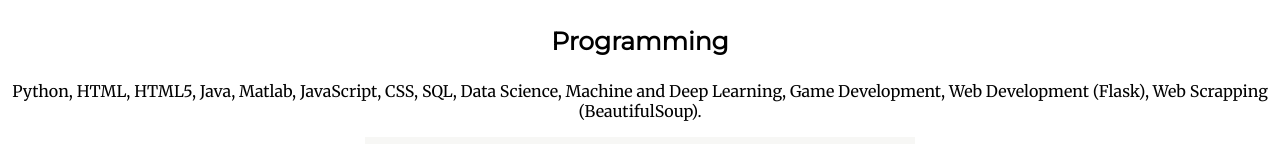
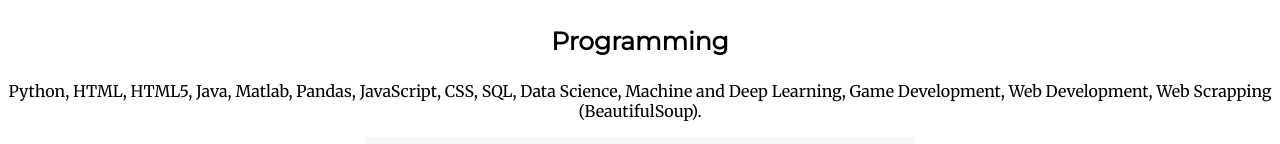
Before and after one commit to msimao96/CV, a plain HTML site: page index.html in a window 1280 px wide. Shown: the part 1612-1756 px from the top of the page. Drawn offline with Linux system fonts and the light colour scheme.

Commit message:
Update index.html

```diff
--- a/index.html
+++ b/index.html
@@ -36,7 +36,7 @@
         <div class="skill-row">
           <img class="programming_skills_pic" src="CSS - My Site Images\63216-programming-computer-kata-software-technology-developer.png" alt="skills_image">
           <h3>Programming</h3>
-          <p>Python,  HTML,  HTML5,  Java,  Matlab,  JavaScript,  CSS,  SQL,  Data Science,  Machine and Deep Learning,  Game Development,  Web Development (Flask),  Web Scrapping (BeautifulSoup).</p>
+          <p>Python,  HTML,  HTML5,  Java,  Matlab, Pandas, JavaScript,  CSS,  SQL,  Data Science,  Machine and Deep Learning,  Game Development,  Web Development,  Web Scrapping (BeautifulSoup).</p>
         </div>
         <div class="Engineering_and_Others_row">
           <img class="Engineering_and_Others_pic" src="CSS - My Site Images\laboratory-icon-26.jpg" alt="laboratory skills image">
```
